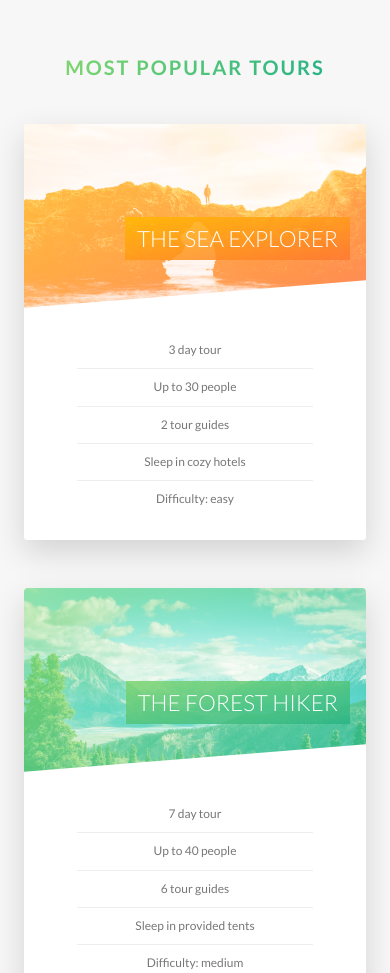
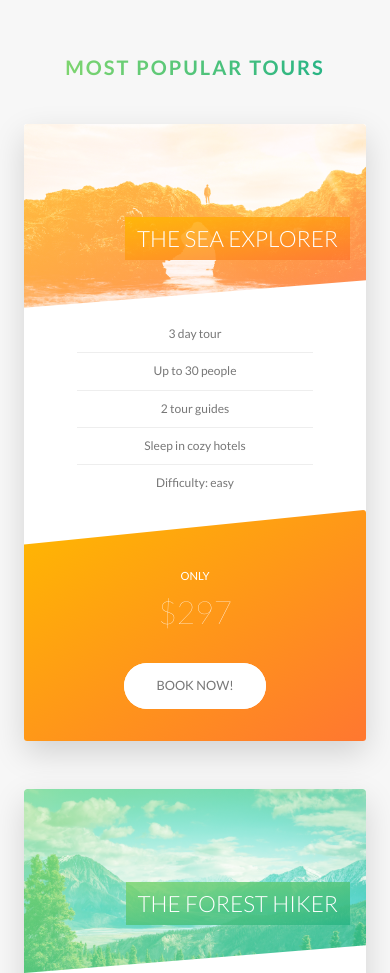
Before and after one commit to krissygroom/natours-course-project, a website: page index.html in a window 390 px wide. Shown: the part 2480-3453 px from the top of the page. Drawn offline with nearby package versions, Linux system fonts and the light colour scheme.

Commit message:
Media queries on cards in tours sections

```diff
--- a/sass/components/_card.scss
+++ b/sass/components/_card.scss
@@ -185,4 +185,49 @@
     font-size: 6rem;
     font-weight: 100;
   }
+
+  @include respond(tab-port) {
+    height: auto;
+    border-radius: 3px;
+    background-color: $color-white;
+    box-shadow: 0 1.5rem 4rem rgba($color-black, 0.15);
+
+    &__side {
+      height: auto;
+      position: relative;
+      box-shadow: none;
+
+      &--back {
+        transform: rotateY(0);
+        clip-path: polygon(0 15%, 100% 0, 100% 100%, 0 100%);
+      }
+    }
+
+    &:hover &__side--front {
+      transform: rotateY(0);
+    }
+
+    &__details {
+      padding: 1rem 3rem;
+    }
+
+    // BACK SIDE STYLING
+    &__cta {
+      position: relative;
+      top: 0;
+      left: 0;
+      transform: translate(0);
+      width: 100%;
+      padding: 7rem 4rem 4rem 4rem;
+    }
+
+    &__price-box {
+      margin-bottom: 3rem;
+    }
+
+    &__price-value {
+      font-size: 4rem;
+      font-weight: 100;
+    }
+  }
 }
```
Also changed, not shown: css/style.css.
